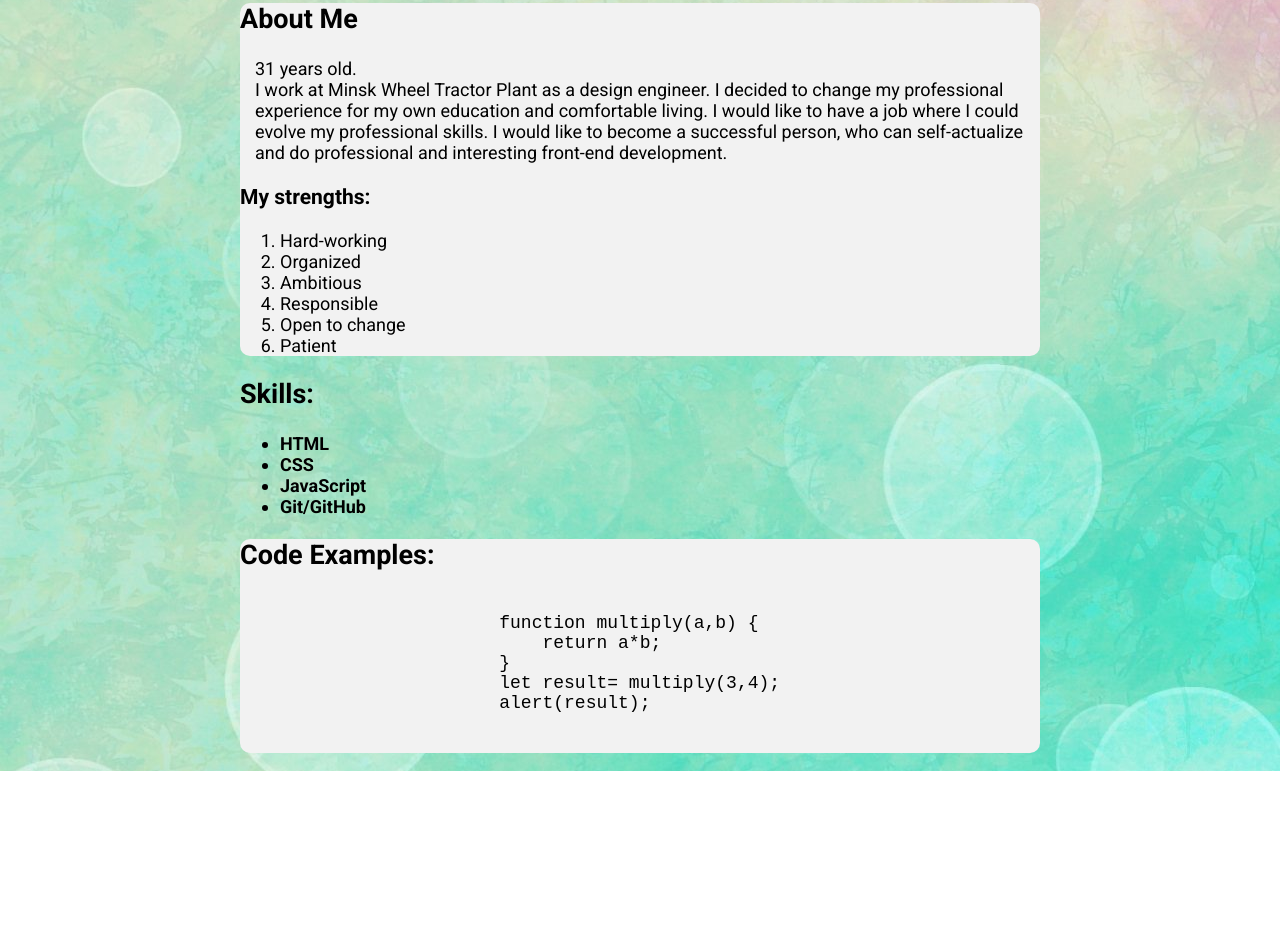
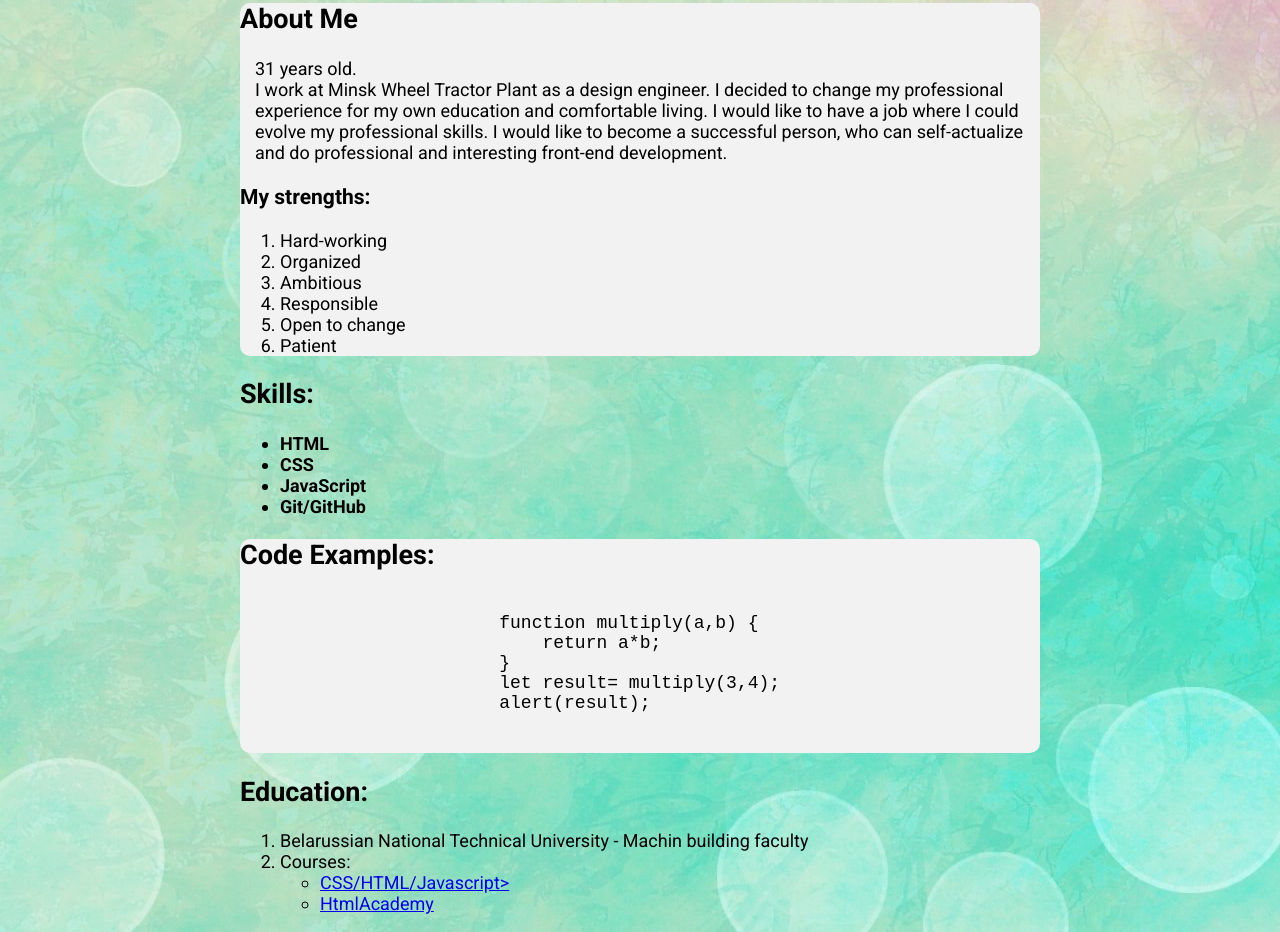
Before and after one commit to Prosto-Ya/rsschool-cv, a plain HTML site: page index.html in a window 1280 px wide. Shown: the part 382-1314 px from the top of the page. Before the commit the page ends 1153 px from the top, so only its background shows below. Drawn offline with Linux system fonts and the light colour scheme.

Commit message:
feat: add class education

```diff
--- a/index.html
+++ b/index.html
@@ -88,7 +88,24 @@
                     </code>
                 </pre>
         </div>
-
+        <div class="education">
+            <h2>Education:</h2>
+            <ol>
+                <li>
+                    Belarussian National Technical University - Machin building faculty
+                </li>
+                <li>
+                    Courses:
+                    <ul>
+                        <li>
+                            <a href="https://rs.school/">CSS/HTML/Javascript></a>
+                        </li>
+                        <li>
+                            <a href="https://htmlacademy.ru/study">HtmlAcademy</a>
+                        </li>
+                    </ul>
+            </ol>
+        </div>
 
 
 
--- a/style.css
+++ b/style.css
@@ -55,3 +55,8 @@ body {
     border-radius: 10px;
     font-size: 18px;
 }
+
+.education {
+    font-size: 18px;
+    margin-top: 5px;
+}
```
